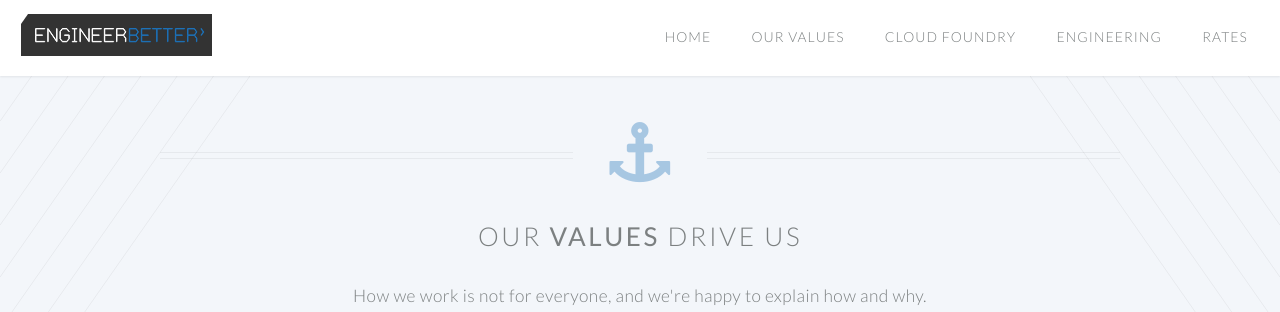
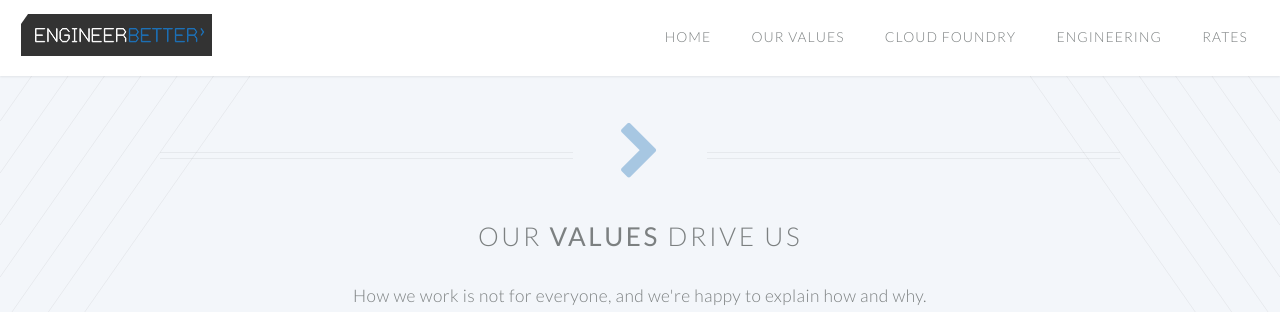
Before and after one commit to DanielJonesEB/engineerbetter.com, a Jekyll site: the page built from business-values.html, in a window 1280 px wide. Shown: the top 312 px of the page. Built offline with Jekyll 4.4.1, drawn with Linux system fonts in a browser that asks for light colours.

Commit message:
use chevron icon on values page too

```diff
--- a/business-values.html
+++ b/business-values.html
@@ -6,7 +6,7 @@ layout: default
       <article id="main">
 
         <header class="special container">
-          <span class="icon fa-anchor"></span>
+          <span class="icon fa-chevron-right"></span>
           <h2>Our <strong>values</strong> drive us</h2>
           <p>How we work is not for everyone, and we're happy to explain how and why.</p>
         </header>
```
